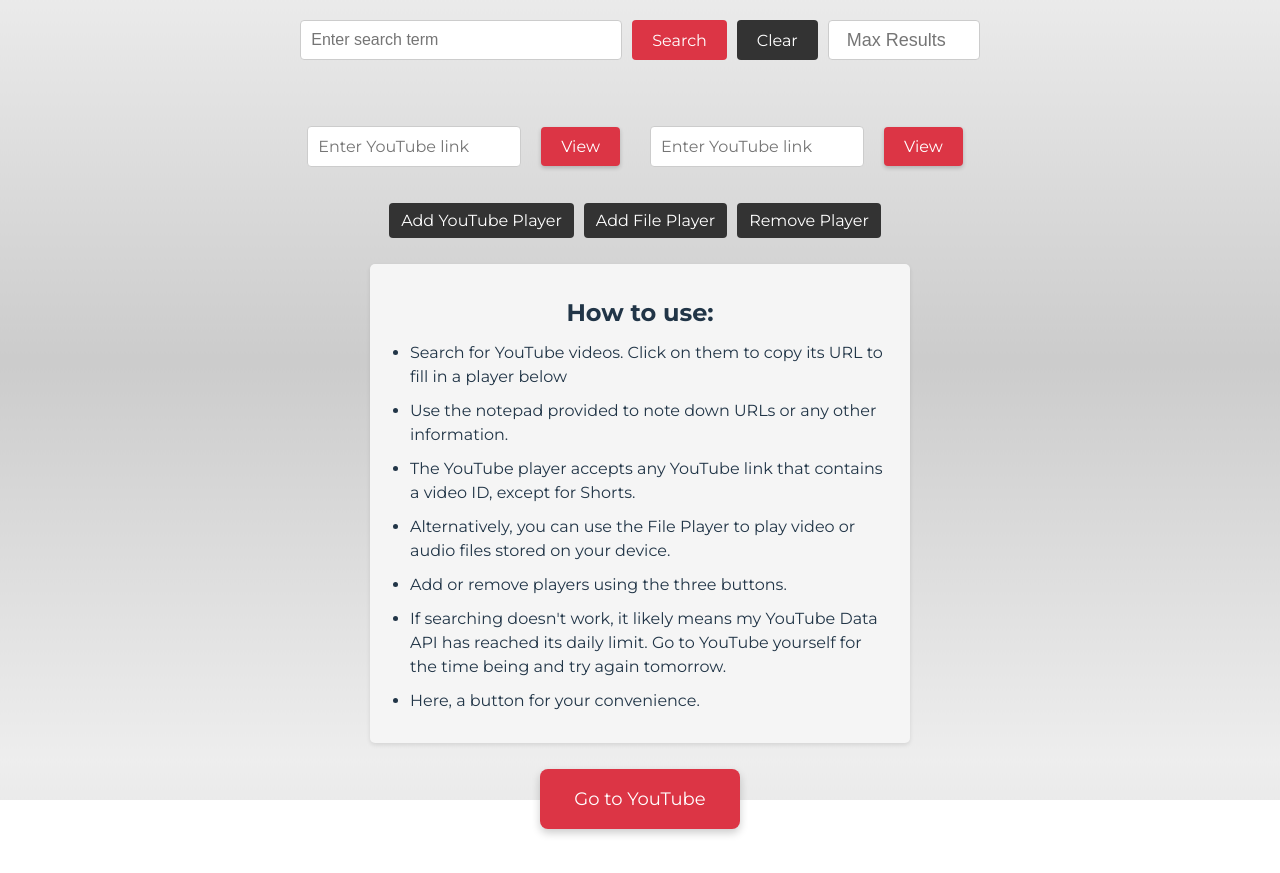
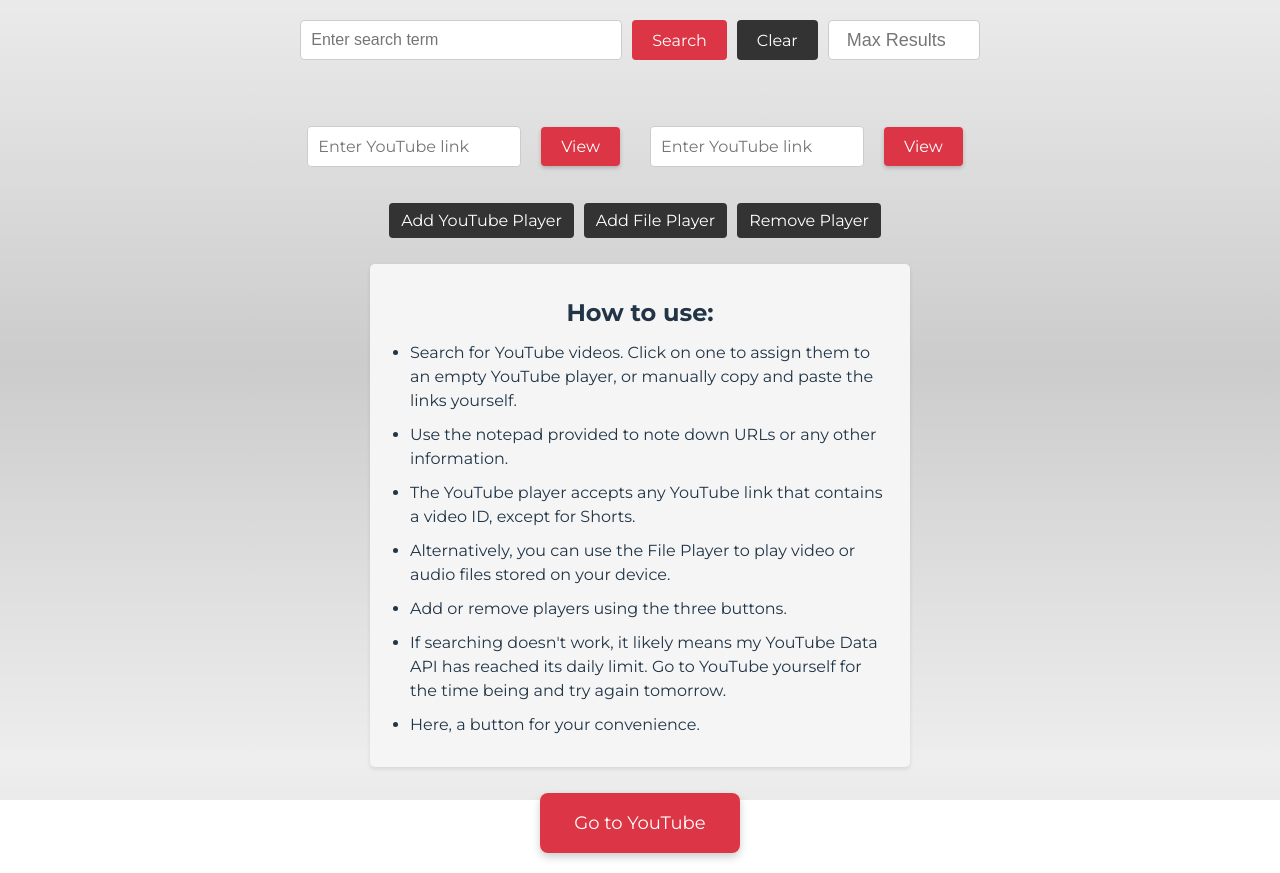
Before and after one commit to ArmSiwatK/play-multiple-videos, a React (Vite) app: page / in a window 1280 px wide. Before the commit the page ends 849 px from the top, so only its background shows below. Built offline with nearby package versions, Linux system fonts and the light colour scheme.

Commit message:
update: Instruction

```diff
--- a/src/components/Instruction/Instruction.jsx
+++ b/src/components/Instruction/Instruction.jsx
@@ -6,7 +6,7 @@ const Instruction = () => {
         <div className="instruction-container">
             <h1>How to use:</h1>
             <ul>
-                <li>Search for YouTube videos. Click on them to copy its URL to fill in a player below</li>
+                <li>Search for YouTube videos. Click on one to assign them to an empty YouTube player, or manually copy and paste the links yourself.</li>
                 <li>Use the notepad provided to note down URLs or any other information.</li>
                 <li>
                     The YouTube player accepts any YouTube link that contains a video ID,
```
